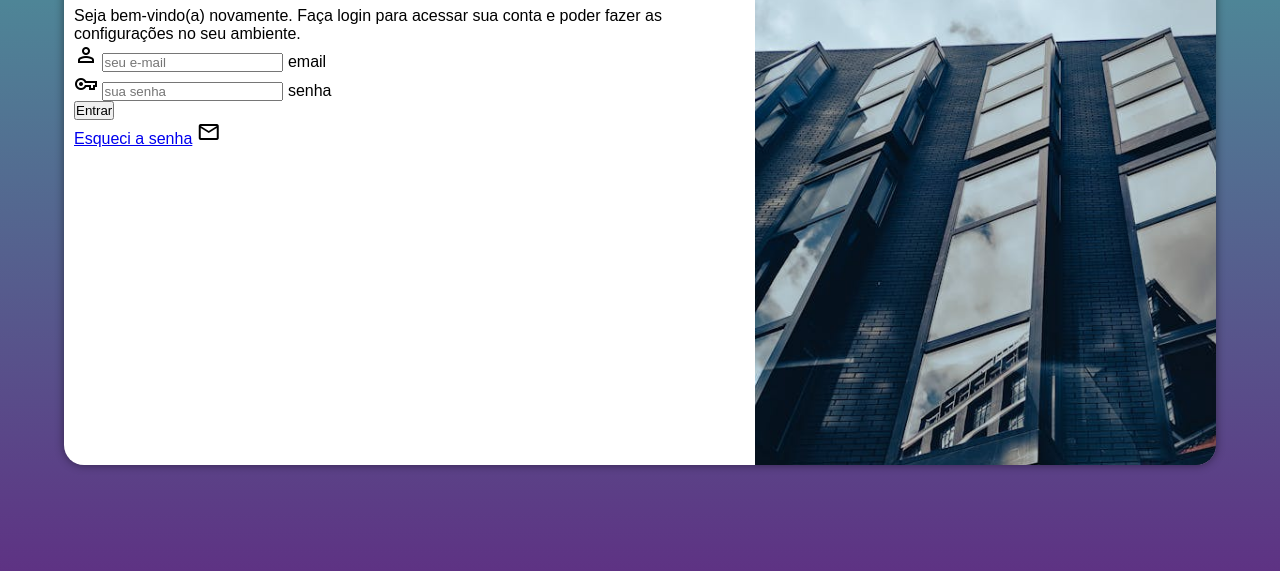
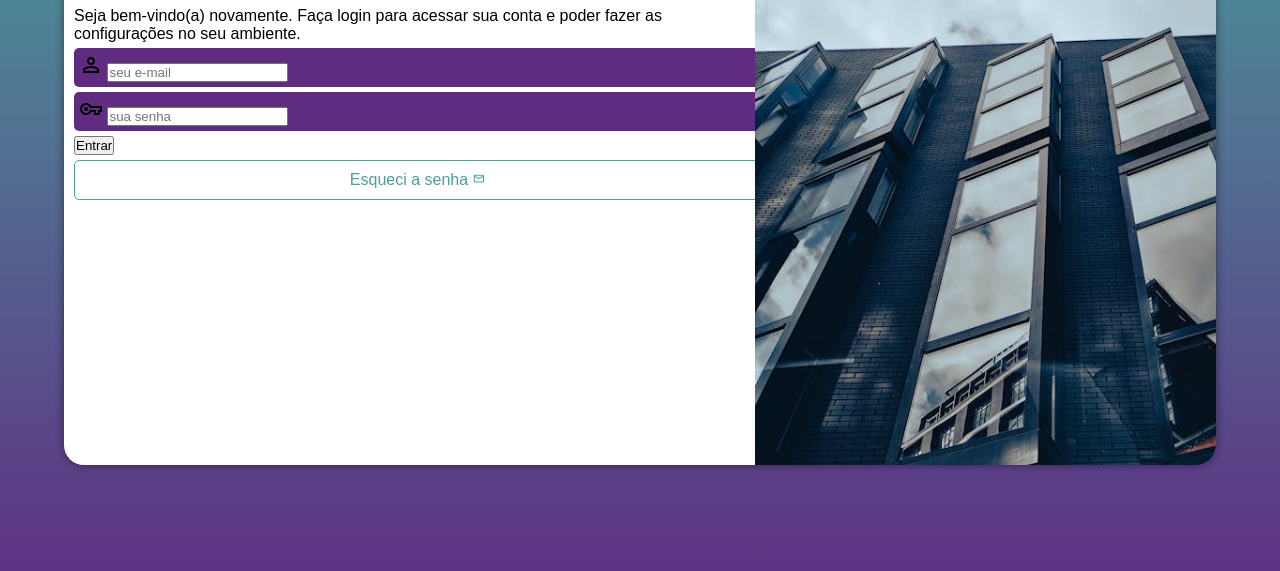
Before and after one commit to joaolincolnkihara/html-css, a plain HTML site: page Exercicios/projeto-login-novo/index.html in a window 1280 px wide. Shown: the part 185-756 px from the top of the page. Drawn offline with nearby package versions, Linux system fonts and the light colour scheme.

Commit message:
update projeto-login

```diff
--- a/Exercicios/projeto-login-novo/estilos/media.css
+++ b/Exercicios/projeto-login-novo/estilos/media.css
@@ -40,6 +40,7 @@
     div#fomulario{
         float: left;
         width: 60%;
+        height: 100%;
     }
 
     section#login>div#formulario>h1{
--- a/Exercicios/projeto-login-novo/estilos/style.css
+++ b/Exercicios/projeto-login-novo/estilos/style.css
@@ -62,3 +62,43 @@ section#login>div#formulario>h1{
 section#login>div#formulario>p{
     font-size: .8em;
 }
+
+div.campo{
+    display: block;
+    background-color: #5f2c82;
+    border-radius: 5px;
+    width: 100%;
+    padding: 5px;
+    margin: 5px 0px;
+}
+
+form > div.entrar > input [type=submit]{
+    display: block;
+    font-size: 1em;
+    width: 100%;
+}
+
+form > a.botao{
+    display: block;
+    text-align: center;
+    text-decoration: none;
+    border: 1px solid #49a09d;
+    border-radius: 5px;
+    background-color: white;
+    color: #49a09d;
+    margin-top: 5px;
+    padding: 5px;
+    padding-top: 10px;
+    font-size: 1em;
+    width: 100%;
+    height: 40px;
+}
+
+form>a.botao:hover{
+    background-color: #49a09d;
+    color: white;
+}
+
+form > a.botao > span{
+    font-size: .8em;
+}
--- a/Exercicios/projeto-login-novo/index.html
+++ b/Exercicios/projeto-login-novo/index.html
@@ -20,24 +20,21 @@
 
                 <form action="login.php" method="post">
                     <div class="campo">
-                        <span class="material-symbols-outlined"> person</span>
+                        <label for="iemail"><span class="material-symbols-outlined"> person</span></label>
                         <input type="email" name="email" id="iemail" placeholder="seu e-mail" required maxlength="35" autocomplete="email">
-                        <label for="iemail">email</label>
+
                     </div>
 
                     <div class="campo">
-                        <span class="material-symbols-outlined">vpn_key</span>
+                        <label for="isenha"><span class="material-symbols-outlined">vpn_key</span></label>
                         <input type="password" name="senha" id="isenha" placeholder="sua senha" required minlength="8" maxlength="20">
-                        <label for="isenha">senha</label>
                     </div>
 
-                    <div>
-                        <input type="submit" value="Entrar">
-                    </div>
-                    <div>
-                        <a href="esqueci.html">Esqueci a senha</a>
-                        <span class="material-symbols-outlined">mail</span>
-                    </div>
+                        <div class="entrar"><input type="submit" value="Entrar"></div>
+
+                        <a href="esqueci.html" class="botao">Esqueci a senha
+                        <span class="material-symbols-outlined">mail</span></a>
+
                 </form>
             </div>
         </section>
```
